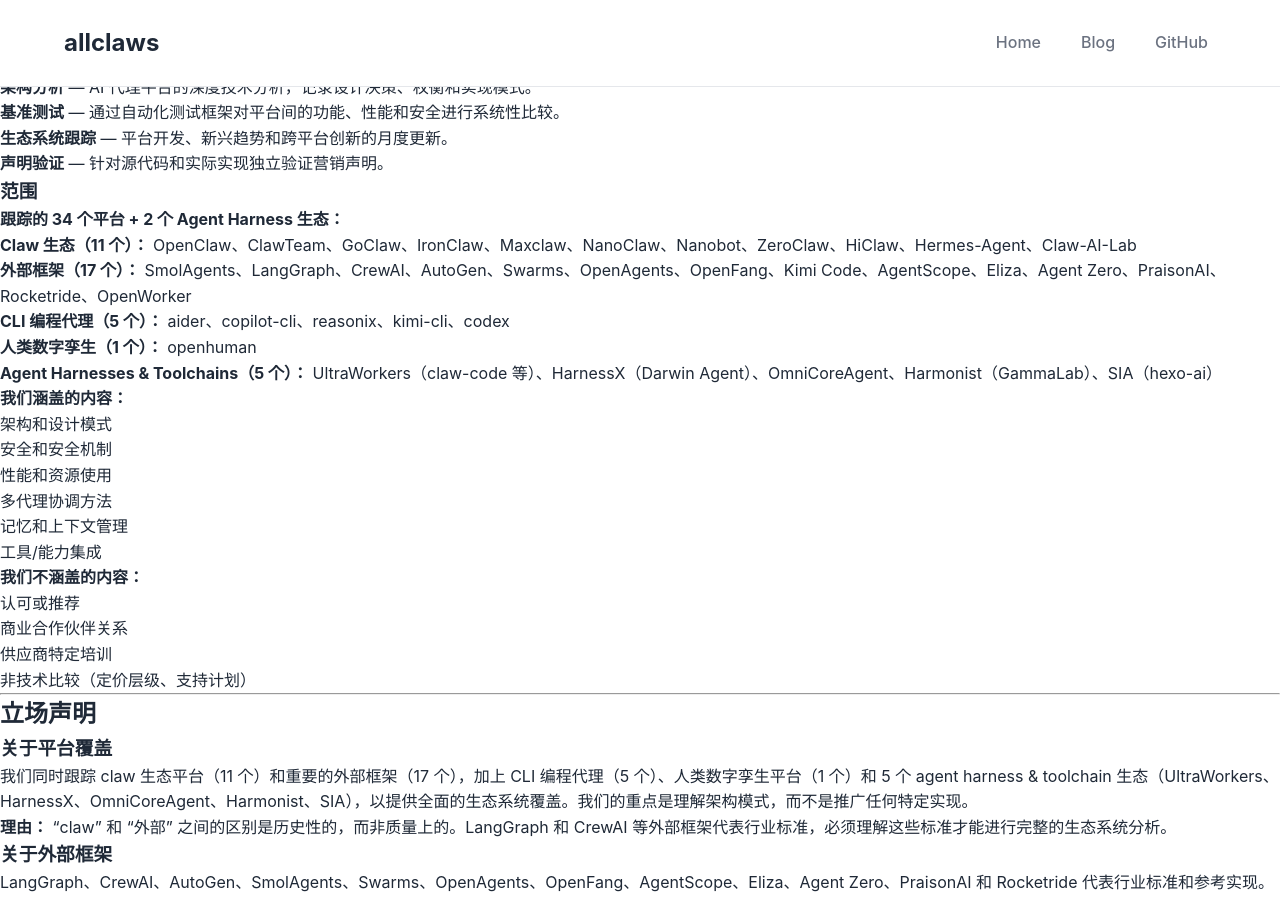
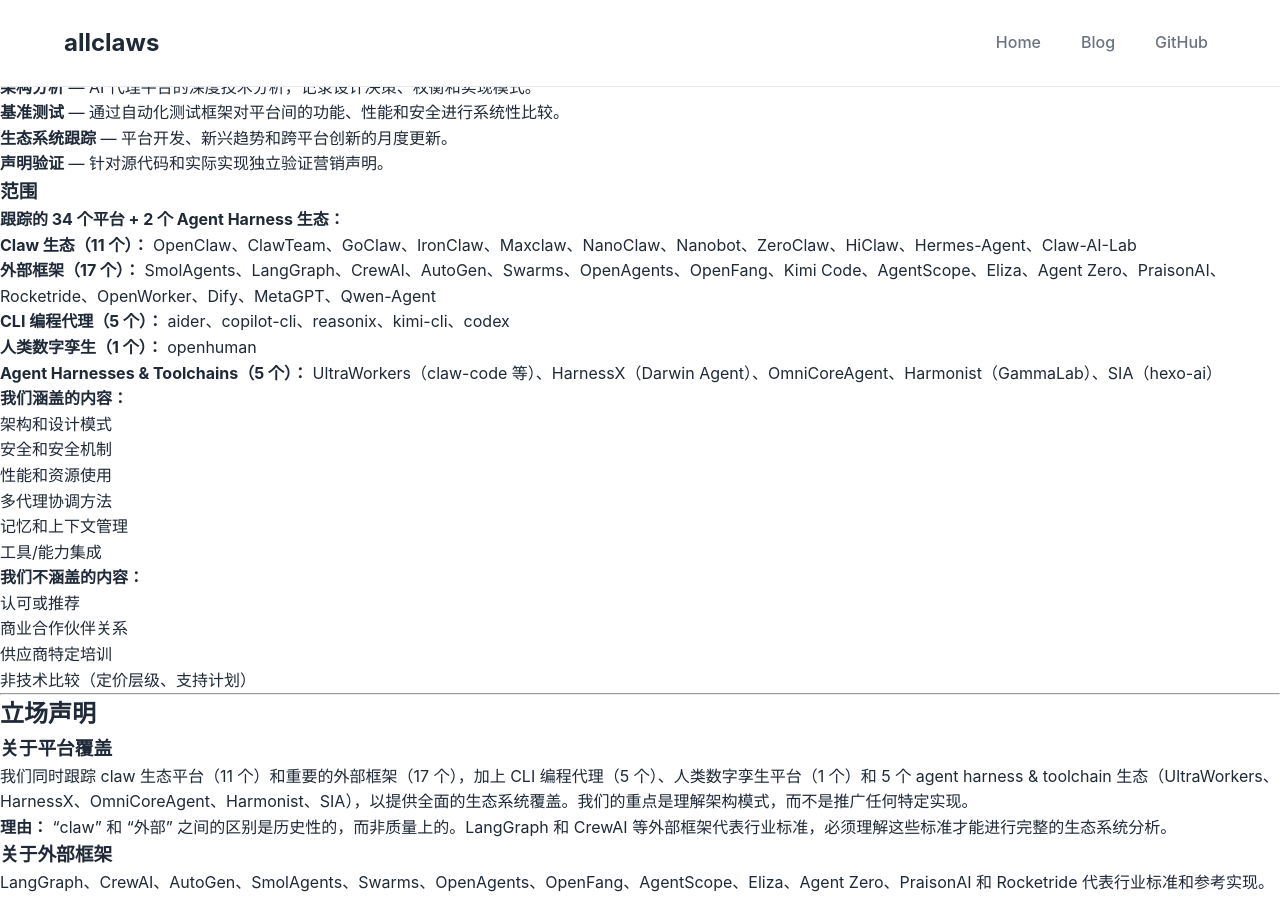
Before and after one commit to dz3ai/allclaws, a Jekyll site: the page built from docs/MISSION.zh-CN.md, in a window 1280 px wide and 900 px high, scrolled down 395 px. Built offline with Jekyll 4.4.1, drawn with Linux system fonts in a browser that asks for light colours; our own code applies the rules of GitHub Pages for plain Markdown files.

Commit message:
feat: add Dify + MetaGPT + Qwen-Agent as platforms #32-34
China AI Agent Ecosystem Tier 1 platforms (Q3-6 recommendation):
- Dify (langgenius/dify): 150K stars, China's dominant agent platform,
  visual workflow + RAG + orchestration. Modified Apache 2.0 (open-core)
- MetaGPT (geekan/MetaGPT): 69K stars, multi-agent 'AI software company',
  role-based collaboration. MIT license
- Qwen-Agent (QwenLM/Qwen-Agent): 16K stars, Alibaba's first-party agent
  framework, MCP native, function calling, code interpreter. Apache 2.0

Total: 31 -> 34 platforms (11 claw + 17 external + 5 CLI + 1 twin)

```diff
--- a/docs/MISSION.zh-CN.md
+++ b/docs/MISSION.zh-CN.md
@@ -32,7 +32,7 @@
 
 **跟踪的 34 个平台 + 2 个 Agent Harness 生态：**
 - **Claw 生态（11 个）：** OpenClaw、ClawTeam、GoClaw、IronClaw、Maxclaw、NanoClaw、Nanobot、ZeroClaw、HiClaw、Hermes-Agent、Claw-AI-Lab
-- **外部框架（17 个）：** SmolAgents、LangGraph、CrewAI、AutoGen、Swarms、OpenAgents、OpenFang、Kimi Code、AgentScope、Eliza、Agent Zero、PraisonAI、Rocketride、OpenWorker
+- **外部框架（17 个）：** SmolAgents、LangGraph、CrewAI、AutoGen、Swarms、OpenAgents、OpenFang、Kimi Code、AgentScope、Eliza、Agent Zero、PraisonAI、Rocketride、OpenWorker、Dify、MetaGPT、Qwen-Agent
 - **CLI 编程代理（5 个）：** aider、copilot-cli、reasonix、kimi-cli、codex
 - **人类数字孪生（1 个）：** openhuman
 - **Agent Harnesses & Toolchains（5 个）：** UltraWorkers（claw-code 等）、HarnessX（Darwin Agent）、OmniCoreAgent、Harmonist（GammaLab）、SIA（hexo-ai）
```
Also changed, not shown: docs/MISSION.md (+1 -1 lines), README-zh_CN.md, README.md.
